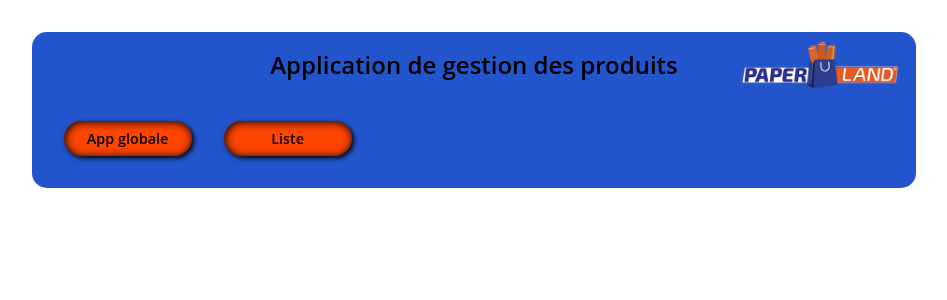
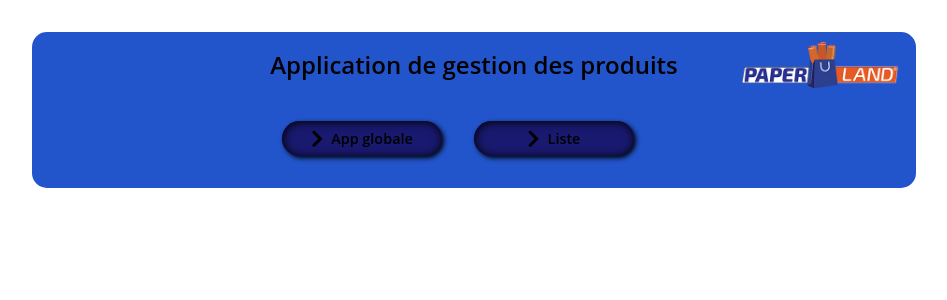
Before and after one commit to osmoz-online/angular-exams, an Angular app: page / in a window 1280 px wide. Shown: the top 300 px of the page, without its empty margins (166-1113 px from the left). Built offline with nearby package versions, Linux system fonts and the light colour scheme.

Commit message:
adds an icon to the button (+ some minor changes)

```diff
--- a/src/app/views/paper-menu/paper-menu.component.css
+++ b/src/app/views/paper-menu/paper-menu.component.css
@@ -9,6 +9,7 @@ ul {
   list-style-type: none;
   margin: 0;
   padding: 0;
+  text-align: center;
 }
 
 li {
@@ -18,7 +19,7 @@ li {
 }
 
 button {
-  width: 8rem;
+  width: 10rem;
   padding: 0.5rem 0.75rem;
   font-size: 0.9rem;
   border-radius: 20px;
@@ -28,11 +29,17 @@ button {
   box-shadow: 2px 2px 5px,
     1px 1px 10px inset;
   cursor: pointer;
-  background-color: orangered;
-  border-color: orangered;
+  background-color: midnightblue;
+  border-color: midnightblue;
 }
 
 button:active {
   box-shadow: 2px 2px 10px inset;
   transform: translateX(2px) translateY(2px);
 }
+
+button span.btn-img {
+  margin-right: 0.5rem;
+  font-size: 1.2rem;
+  vertical-align: bottom;
+}
--- a/src/app/views/paper-menu/paper-menu.component.html
+++ b/src/app/views/paper-menu/paper-menu.component.html
@@ -1,7 +1,9 @@
+<div>
   <ul>
     <li *ngFor="let r of routes">
       <button [routerLink]=r.path>
-      {{r.data.linkLabel}}
+        <span class="btn-img fa fa-chevron-right"></span>{{r.data.linkLabel}}
       </button>
     </li>
   </ul>
+</div>
```
Lines whose indentation alone changed are shown as unchanged.
